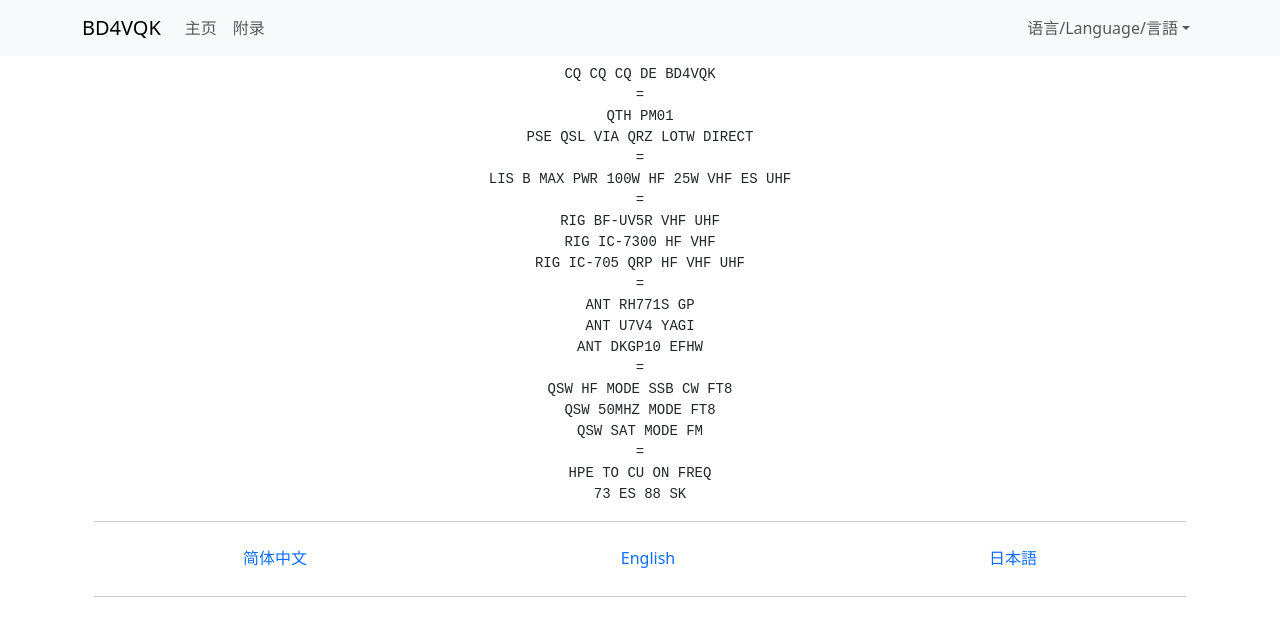
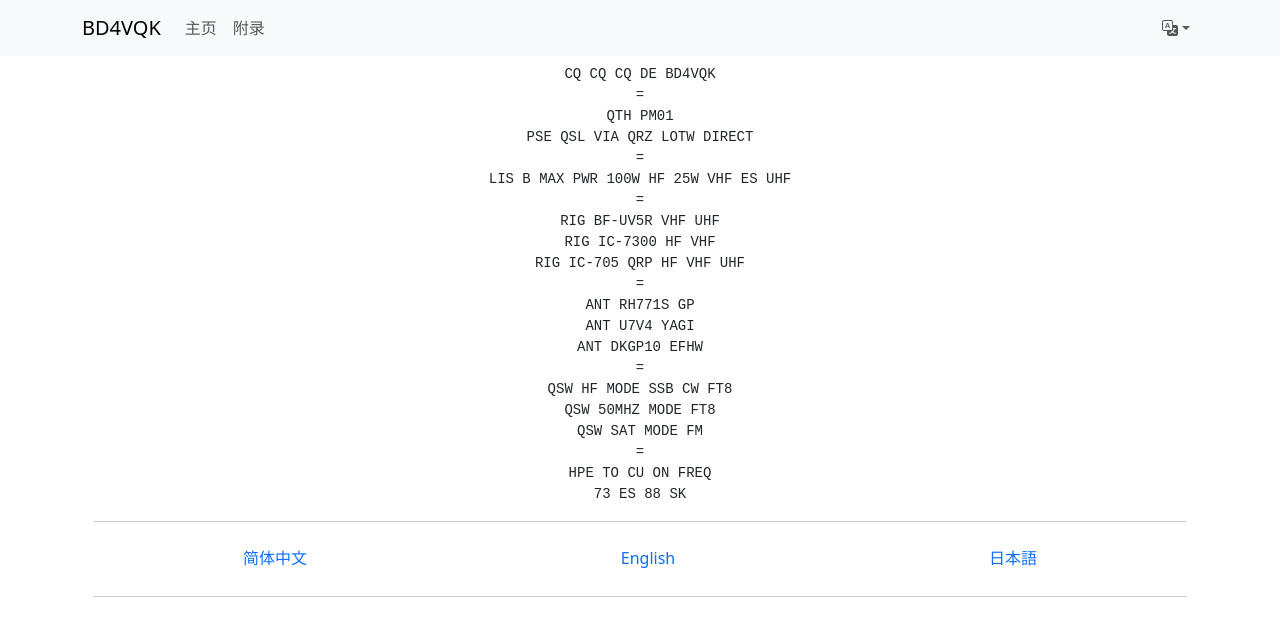
Before and after one commit to LYZhelloworld/QslNetWebsite, a Vue app: page /#/ in a window 1280 px wide. Shown: the top 636 px of the page. Built offline with nearby package versions, Linux system fonts and the light colour scheme.

Commit message:
Use icons

```diff
--- a/src/components/NavBar.vue
+++ b/src/components/NavBar.vue
@@ -53,9 +53,8 @@
       <div class="d-flex">
         <ul class="navbar-nav">
           <li class="nav-item dropdown">
-            <a class="nav-link dropdown-toggle" href="#" role="button" data-bs-toggle="dropdown"
-              aria-expanded="false"><span lang="zh-CN">语言</span>/<span lang="en">Language</span>/<span
-                lang="ja">言語</span></a>
+            <a class="nav-link dropdown-toggle" href="#" role="button" data-bs-toggle="dropdown" aria-expanded="false"><i
+                class="bi bi-translate"></i></a>
             <div class="dropdown-menu dropdown-menu-end">
               <button class="btn btn-link dropdown-item" @click="changeLocale('zh-CN')" lang="zh-CN">简体中文</button>
               <button class="btn btn-link dropdown-item" @click="changeLocale('en')" lang="en">English</button>
--- a/src/main.ts
+++ b/src/main.ts
@@ -2,6 +2,7 @@
 import './assets/main.css'
 import 'bootstrap/dist/css/bootstrap.min.css'
 import 'bootstrap'
+import 'bootstrap-icons/font/bootstrap-icons.min.css'
 
 // Vue
 import { createApp } from 'vue'
```
